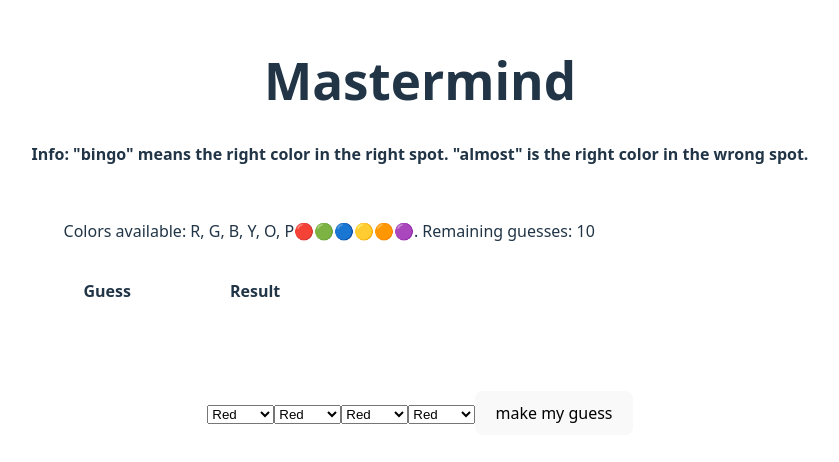
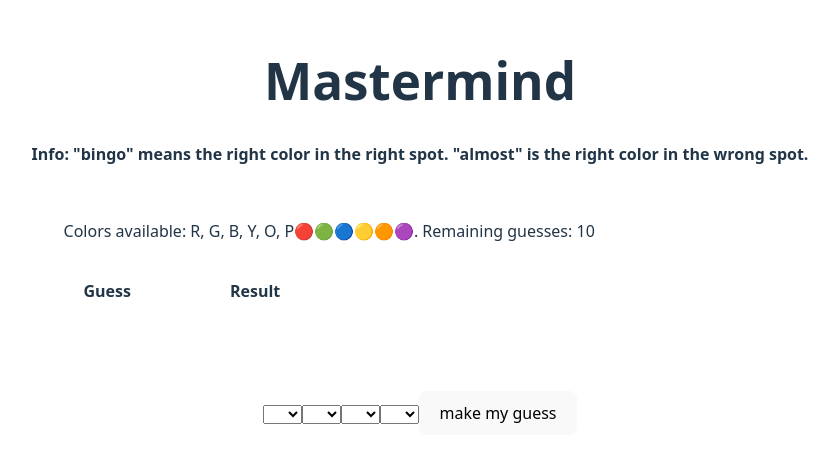
Before and after one commit to jarther/mastermind, a React (Vite) app: page / in a window 1280 px wide. Shown: the part 174-636 px from the top of the page, without its empty margins (220-1059 px from the left). Built offline with nearby package versions, Linux system fonts and the light colour scheme.

Commit message:
App manages next guess. Still want dropdowns to reset probably

```diff
--- a/src/App.tsx
+++ b/src/App.tsx
@@ -16,7 +16,6 @@ function App({ answer = "" }) {
   const maxGuesses = 10;
   const [remaining, setRemaining] = useState(maxGuesses);
   const [guesses, setGuesses] = useState(Array().fill(''));
-  const [nextGuess, setNextGuess] = useState(Array().fill('R'));
   const [gameStatus, setGameStatus] = useState("during");
   const [results, setResults] = useState(Array().fill(''));
 
@@ -48,14 +47,15 @@ function App({ answer = "" }) {
     }
   };
 
+  const [nextGuess, setNextGuess] = useState(Array().fill('R'));
   const updateNextGuess = (index: number, letter: string) => {
-        const updatedInProgressGuess = nextGuess.slice();
-        updatedInProgressGuess[index] = letter;
-        setNextGuess(updatedInProgressGuess);
-        console.log("Letter: " + letter + " index: " + index + " In progress guess:" + updatedInProgressGuess)
-    };
+    const updatedInProgressGuess = nextGuess.slice();
+    updatedInProgressGuess[index] = letter;
+    setNextGuess(updatedInProgressGuess);
+    console.log("Letter: " + letter + " index: " + index + " In progress guess:" + updatedInProgressGuess)
+  };
 
-  const handleClick = (e) => {
+  const handleClick = () => {
     const guessNumber = maxGuesses - remaining;
     const updatedGuesses = guesses.slice();
     const newGuess = "" + nextGuess[0] + nextGuess[1] + nextGuess[2] + nextGuess[3];
@@ -76,13 +76,13 @@ function App({ answer = "" }) {
       <h4 hidden={gameStatus != GameStatus.During}>Info: "bingo" means the right color in the right spot. "almost" is the right color in the wrong spot.</h4>
       <div className="card">
         <span>Colors available: R, G, B, Y, O, P </span>
-        <ColoredPeg color={"R"}/><ColoredPeg color={"G"}/><ColoredPeg color={"B"}/><ColoredPeg color={"Y"}/><ColoredPeg color={"O"}/>
-        <ColoredPeg color={"P"}/>
+        <ColoredPeg color={"R"} /><ColoredPeg color={"G"} /><ColoredPeg color={"B"} /><ColoredPeg color={"Y"} /><ColoredPeg color={"O"} />
+        <ColoredPeg color={"P"} />
         <span>.   Remaining guesses: {remaining}</span>
       </div>
       <GuessDisplay guesses={guesses} results={results} />
       <br />
-      <UserInput gameStatus={gameStatus} nextGuess={nextGuess} nextGuessHandler={updateNextGuess} clickHandler={handleClick} />
+      <UserInput gameStatus={gameStatus} clickHandler={handleClick} nextGuessHandler={updateNextGuess}/>
     </>
   )
 }
--- a/src/components/ColoredPeg.tsx
+++ b/src/components/ColoredPeg.tsx
@@ -1,18 +1,18 @@
 export function ColoredPeg({color=""}) {
     switch (color) {
         case "R":
-            return <span>🔴</span>;
+            return <>🔴</>;
         case "G":
-            return <span>🟢</span>;
+            return <>🟢</>;
         case "B":
-            return <span>🔵</span>;
+            return <>🔵</>;
         case "Y":
-            return <span>🟡</span>;
+            return <>🟡</>;
         case "O":
-            return <span>🟠</span>;
+            return <>🟠</>;
         case "P":
-            return <span>🟣</span>;
+            return <>🟣</>;
         default:
-            return <span>??</span>;
+            return <>??</>;
     }
 }
--- a/src/components/GuessDisplay.tsx
+++ b/src/components/GuessDisplay.tsx
@@ -1,13 +1,21 @@
 import { ColoredPeg } from "./ColoredPeg";
 
-function BuildRow({guess = "", result = ""}) {
-    // let translatedGuess = [];
-    // for (let i=0; i<4; i++) {
-    //     let c = guess.toUpperCase().charAt(i);
-    //     translatedGuess.push(<ColoredPeg color={c} />);
-    // }
+function translateToColors(guess: string) {
+    let retVal = "";
+    if (guess && guess.length == 4) {
+        for (let i = 0; i < 4; i++) {
+            let nextLetter: string = guess.charAt(i);
+            let nextColor = letterToColor(nextLetter);
+            retVal += nextColor;
+        }
+    }
+    return retVal;
+}
+
+
+function BuildRow({ guess = "", result = "" }) {
     return (
-        <tr key={guess}><td>{guess}</td><td>{result}</td></tr>
+        <tr key={guess}><td>{translateToColors(guess)}</td><td>{result}</td></tr>
     );
 }
 
@@ -16,8 +24,27 @@ export interface GuessDisplayProps {
     results: string[];
 }
 
+function letterToColor(color: string) {
+    switch (color) {
+        case "R":
+            return "🔴";
+        case "G":
+            return "🟢";
+        case "B":
+            return "🔵";
+        case "Y":
+            return "🟡";
+        case "O":
+            return "🟠";
+        case "P":
+            return "🟣";
+        default:
+            return " ";
+    };
+}
+
 export function GuessDisplay(props: GuessDisplayProps) {
-    const { guesses, results} = props;
+    const { guesses, results } = props;
     const listItems = guesses.map(guess => <li key={guess}>{guess}</li>); //could use this to render dots
     return (
         <table className="guessDisplay">
--- a/src/components/UserInput.tsx
+++ b/src/components/UserInput.tsx
@@ -1,3 +1,5 @@
+import { ColoredPeg } from './ColoredPeg';
+
 interface ColorSelectorProps {
     id: any;
     nextGuessHandler: any;
@@ -7,30 +9,30 @@ function ColorSelector(props: ColorSelectorProps) {
     const  {id, nextGuessHandler } = props;
     let myId = "colors" + id;
 
-    //maybe make a select handler function in here so I can tell what's going on?
-    //or just debug
     return (
         <select name={myId} id={myId} onChange={(e) => nextGuessHandler(id, e.currentTarget.value)}>
-            <option value="R">Red</option>
-            <option value="G">Green</option>
-            <option value="B">Blue</option>
-            <option value="Y">Yellow</option>
-            <option value="O">Orange</option>
-            <option value="P">Purple</option>
+            <option></option>
+            <option value="R">🔴</option>
+            <option value="G">🟢</option>
+            <option value="B">🔵</option>
+            <option value="Y">🟡</option>
+            <option value="O">🟠</option>
+            <option value="P"><ColoredPeg color='P'/></option>
         </select>
     );
 }
 
 export interface UserInputProps {
     gameStatus: string;
-    nextGuess: string[];
+    clickHandler: any;
     nextGuessHandler: any;
-    clickHandler: any;
 }
 
-//ugh do I need the state managed in App but the update managed in here? maybe
+// the behavior I'd expect is either
+// (no state at all option) : empty selector is the default, on change it updates next guess, on submit it clears the selectors
+// (state here): on button click, it submits the state of the selectors together
 export function UserInput(props: UserInputProps) {
-    const { gameStatus, nextGuess, nextGuessHandler, clickHandler } = props;
+    const { gameStatus, clickHandler, nextGuessHandler } = props;
 
     return (
         <div className="UserInput">
@@ -38,7 +40,7 @@ export function UserInput(props: UserInputProps) {
             <ColorSelector id={1} nextGuessHandler={nextGuessHandler}/>
             <ColorSelector id={2} nextGuessHandler={nextGuessHandler}/>
             <ColorSelector id={3} nextGuessHandler={nextGuessHandler}/>
-            <button hidden={gameStatus != "during"} onClick={(e) => clickHandler(e)}>make my guess</button>
+            <button hidden={gameStatus != "during"} onClick={(e) => clickHandler()}>make my guess</button>
         </div>
     );
 }
```
Lines whose indentation alone changed are shown as unchanged.
